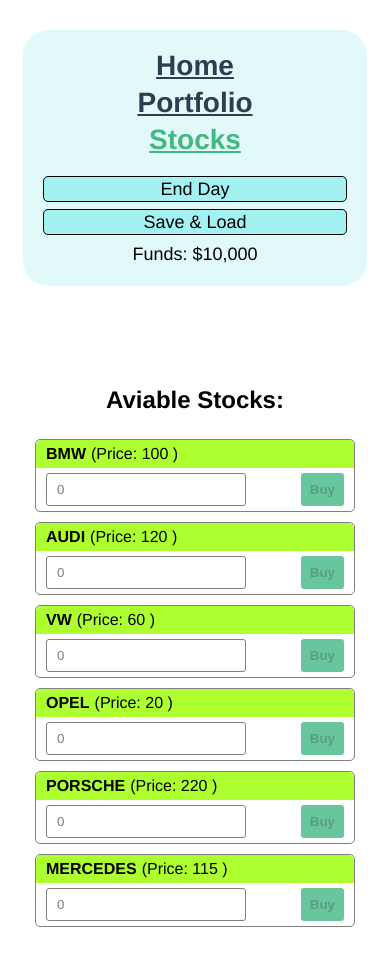
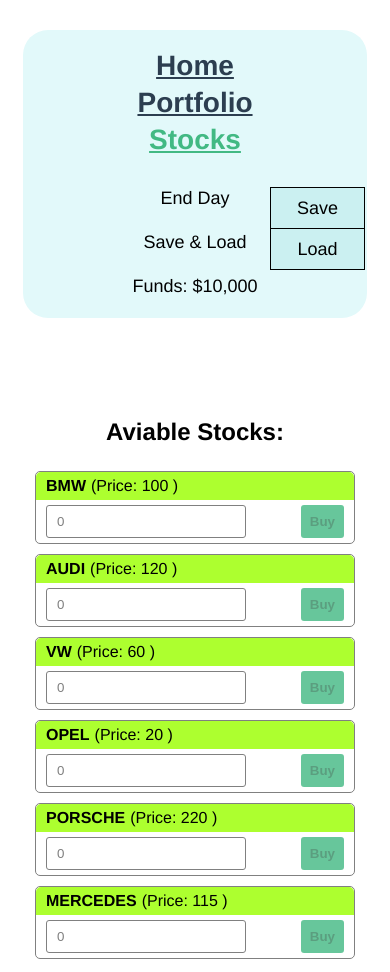
Before and after one commit to Skaijun/StockTrader, a Vue app: page /stocks in a window 390 px wide. Both pictures are taken after a click on the button "Save & Load". Before the commit the page ends 940 px from the top, so only its background shows below. Built offline with nearby package versions, Linux system fonts and the light colour scheme.

Commit message:
animation & dropdown(save&load) were added

```diff
--- a/src/App.vue
+++ b/src/App.vue
@@ -1,7 +1,9 @@
 <template>
   <div id="app">
     <app-header></app-header>
-    <router-view />
+    <transition name="slide" mode="out-in">
+      <router-view />
+    </transition>
   </div>
 </template>
 
@@ -16,7 +18,7 @@
     appHeader: Header
   },
   created() {
-    this.$store.dispatch('initStocks');
+    this.$store.dispatch("initStocks");
   }
 };
 </script>
@@ -40,4 +42,30 @@
   margin: 0 auto;
 }
 
+.slide-enter-active {
+  animation: slide-in 300ms ease-in-out forwards;
+}
+.slide-leave-active {
+  animation: slide-out 300ms ease-in-out forwards;
+}
+@keyframes slide-in {
+  from {
+    transform: translateY(-30px);
+    opacity: 0;
+  }
+  to {
+    transform: translateY(0px);
+    opacity: 1;
+  }
+}
+@keyframes slide-out {
+  from {
+    transform: translateY(0px);
+    opacity: 1;
+  }
+  to {
+    transform: translateY(-30px);
+    opacity: 0;
+  }
+}
 </style>
--- a/src/components/Header.vue
+++ b/src/components/Header.vue
@@ -8,7 +8,15 @@
       </div>
       <div class="nav__right-inner">
         <button class="nav__right-end-day-btn" @click="rndPriceOfStocks">End Day</button>
-        <button class="nav__right-save-load-btn">Save & Load</button>
+        <div class="nav__right-save-load" @click="isDropdownOpen = !isDropdownOpen">
+          <button class="nav__right-save-load-btn">Save & Load</button>
+          <div class="nav__right-dropdown" :class="{'opened':  isDropdownOpen}">
+            <ul class="nav__right-dropdown-list">
+              <li>Save</li>
+              <li>Load</li>
+            </ul>
+          </div>
+        </div>
         <strong>Funds: {{ myFunds | addCurrency }}</strong>
       </div>
     </div>
@@ -19,6 +27,11 @@
 import { mapGetters } from "vuex";
 
 export default {
+  data() {
+    return {
+      isDropdownOpen: false
+    };
+  },
   computed: {
     ...mapGetters({
       myFunds: "funds"
@@ -26,7 +39,7 @@
   },
   methods: {
     rndPriceOfStocks() {
-      this.$store.dispatch('rndStocks');
+      this.$store.dispatch("rndStocks");
     }
   }
 };
@@ -53,7 +66,9 @@
   padding-left: 10px;
   border-left: 2px solid black;
 }
-
+.nav__right-inner {
+  display: flex;
+}
 .nav__right-inner button {
   margin-right: 20px;
   background-color: transparent;
@@ -76,7 +91,33 @@
 .nav__right-inner button:active {
   outline: none;
 }
+.nav__right-save-load {
+  position: relative;
+}
+.nav__right-dropdown {
+  position: absolute;
+  display: none;
+}
+.nav__right-dropdown.opened {
+  display: block;
+}
 
+.nav__right-dropdown-list {
+  list-style: none;
+  font-weight: 400;
+  background-color: rgb(226, 249, 250);
+  padding-left: 5px;
+  padding-bottom: 5px;
+  width: 100px;
+  margin-top: 20px;
+}
+.nav__right-dropdown-list li {
+  padding: 6px 0;
+  cursor: pointer;
+}
+.nav__right-dropdown-list li:hover {
+  color: blueviolet;
+}
 #nav a {
   color: #2c3e50;
 }
@@ -95,6 +136,18 @@
   }
   .nav__left-inner {
     margin-bottom: 20px;
+  }
+  .nav__right-inner {
+    flex-direction: row;
+    justify-content: center;
+  }
+  .nav__right-inner button,
+  .nav__right-inner strong {
+    font-weight: 500;
+  }
+  .nav__right-dropdown-list {
+    font-size: 24px;
+    line-height: 28px;
   }
 }
 @media (max-width: 750px) {
@@ -115,10 +168,19 @@
 }
 @media (max-width: 650px) {
   .nav__right-inner button,
-  .nav__right-inner strong {
+  .nav__right-inner strong,
+  .nav__right-save-load {
     font-size: 18px;
     line-height: 24px;
     font-weight: 400;
+  }
+  .nav__right-dropdown-list {
+    font-size: 18px;
+    line-height: 20px;
+    font-weight: 400;
+  }
+  .nav__right-dropdown-list li {
+    padding-bottom: 7px;
   }
 }
 @media (max-width: 473px) {
@@ -126,12 +188,31 @@
     display: flex;
     flex-direction: column;
   }
-  .nav__right-inner button {
-    padding: 0;
-    margin: 0 0 7px 0;
-    border: 1px solid black;
+  .nav__right-inner button,
+  .nav__right-save-load-btn {
+    padding: 10px 0 10px 0;
+    margin: 0;
     border-radius: 5px;
-    background-color: rgb(164, 241, 241);
+    width: 100%;
+  }
+  .nav__right-inner strong {
+    margin-top: 10px;
+  }
+  .nav__right-dropdown {
+    top: -53px;
+    right: -18px;
+  }
+  .nav__right-dropdown-list li {
+    background-color: rgb(203, 240, 241);
+    padding: 10px 0;
+  }
+  .nav__right-dropdown-list li {
+    border-top: solid 1px black;
+    border-left: solid 1px black;
+    border-right: solid 1px black;
+  }
+  .nav__right-dropdown-list li + li {
+    border-bottom: solid 1px black;
   }
 }
 </style>
```
